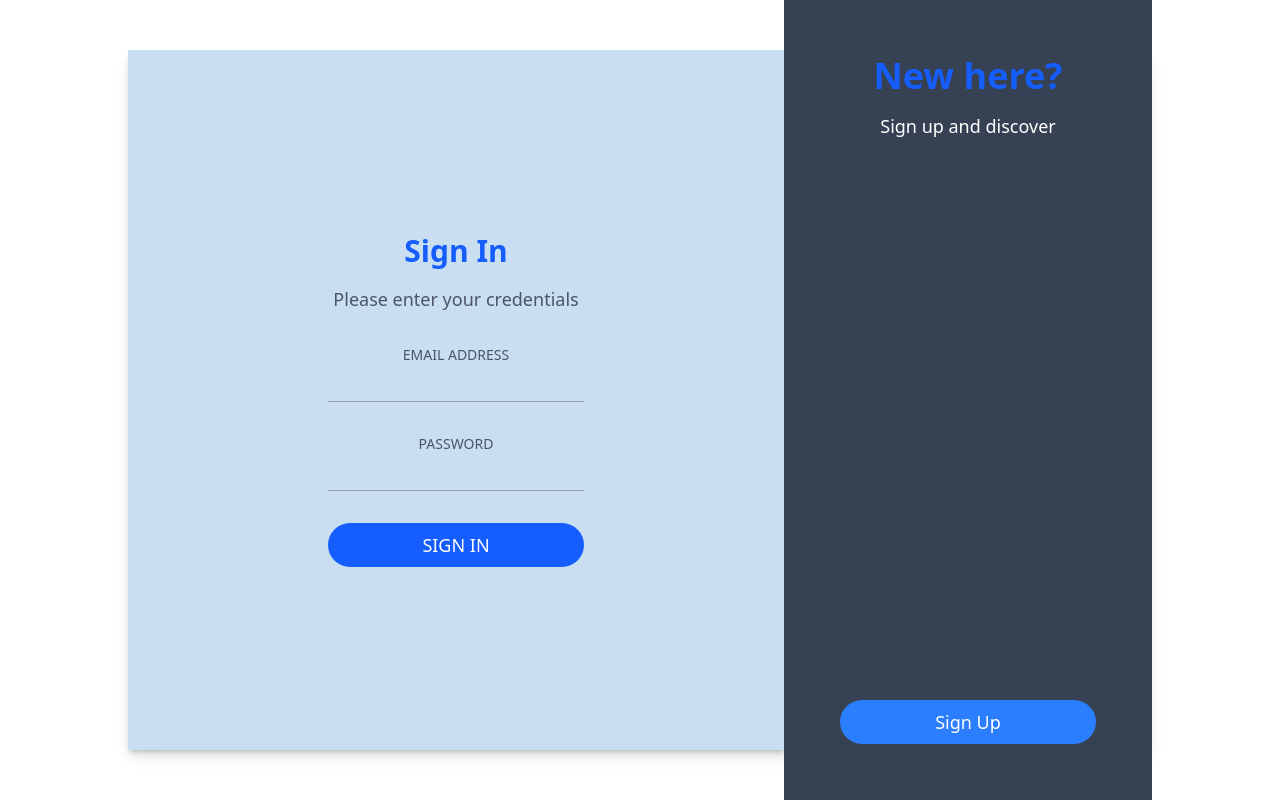
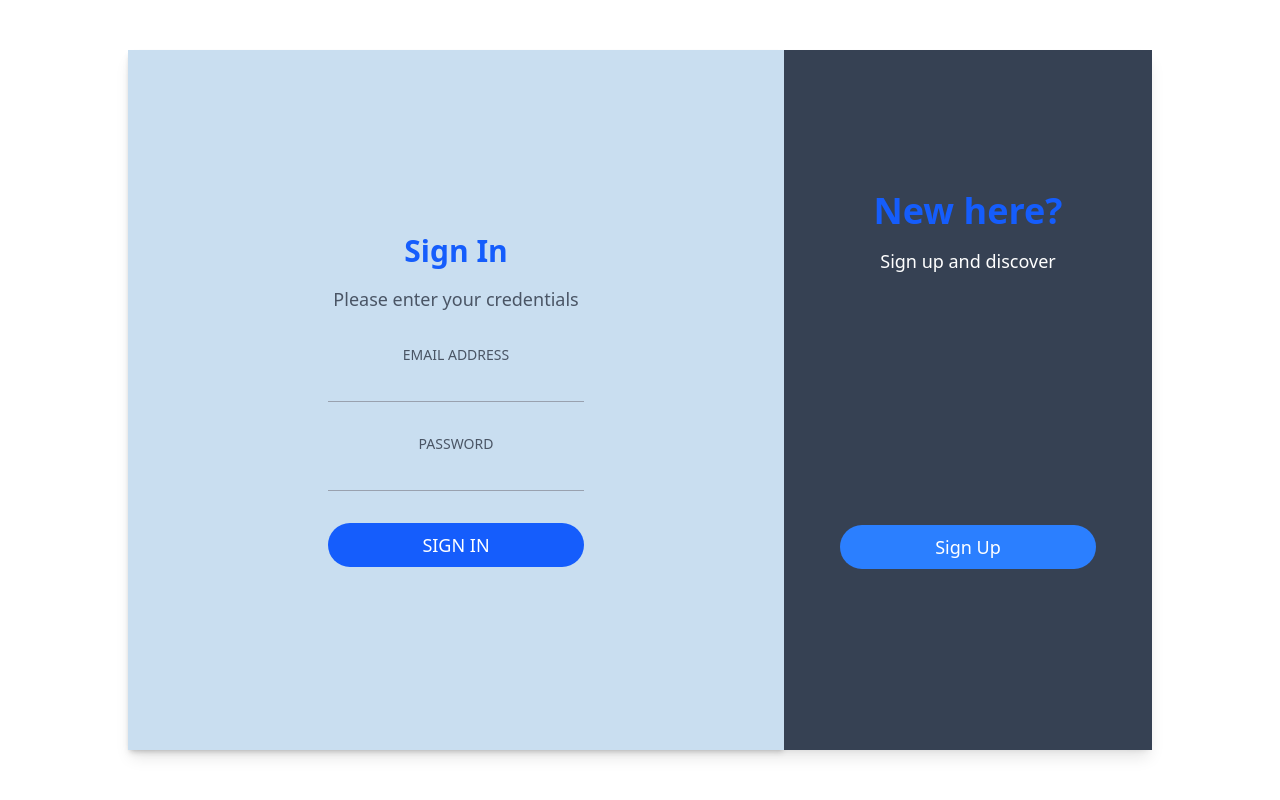
Before and after one commit to Safdari10/task-manager, a Next.js app in the folder frontend/: page / in a window 1280 px wide. Built offline with nearby package versions, Linux system fonts and the light colour scheme.

Commit message:
Refines layout and spacing for auth toggle panel
Updates the authentication toggle panel's container to use fixed pixel gaps and adjusts padding and height settings for better visual consistency and responsiveness. Enhances overall user interface aesthetics.

```diff
--- a/frontend/src/app/components/LoginSignupToggle.tsx
+++ b/frontend/src/app/components/LoginSignupToggle.tsx
@@ -7,7 +7,7 @@ const LoginSignupToggle = ({ display, setDisplay }: LoginSignupToggleProps) => {
   return (
     <>
       {display === "login" ? (
-        <div className="flex flex-col items-center justify-center gap-[70vh] p-14 w-[40%] h-[100vh] bg-gray-700 ">
+        <div className="flex flex-col items-center justify-center gap-[250px] w-[40%] h-full pt-10 pb-20 px-14 bg-gray-700 ">
           <div className="flex flex-col items-center gap-4">
             <h1 className="text-4xl font-bold text-blue-600">New here?</h1>
             <p className="text-lg text-white">Sign up and discover</p>
@@ -19,7 +19,7 @@ const LoginSignupToggle = ({ display, setDisplay }: LoginSignupToggleProps) => {
           </button>
         </div>
       ) : (
-        <div className="flex flex-col items-center justify-center gap-[70vh] p-14 w-[40%] h-[100vh] bg-gray-700 ">
+        <div className="flex flex-col items-center justify-center gap-[250px] w-[40%] h-full pt-10 pb-20 px-14 bg-gray-700 ">
           <div className="flex flex-col items-center gap-4">
             <h1 className="text-4xl font-bold text-blue-600">One of us?</h1>
             <p className="text-lg text-white">Just sign in</p>
```
